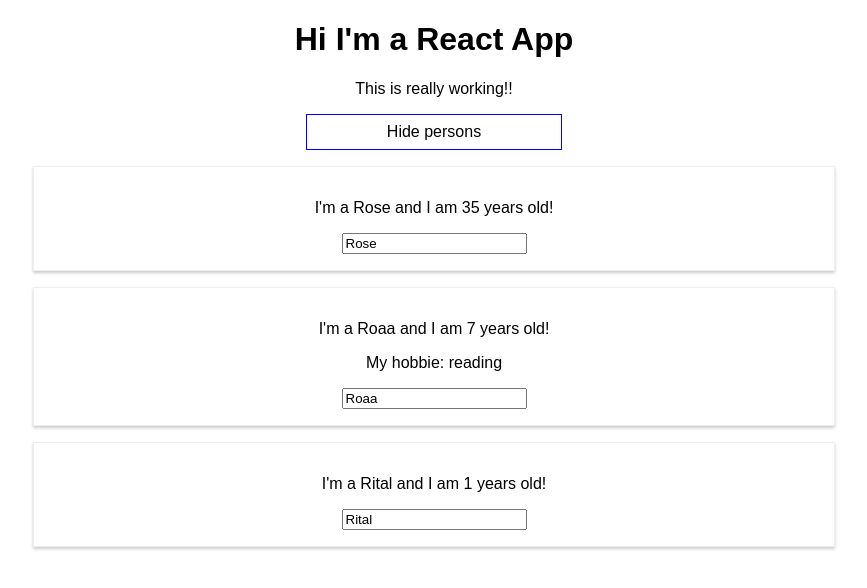
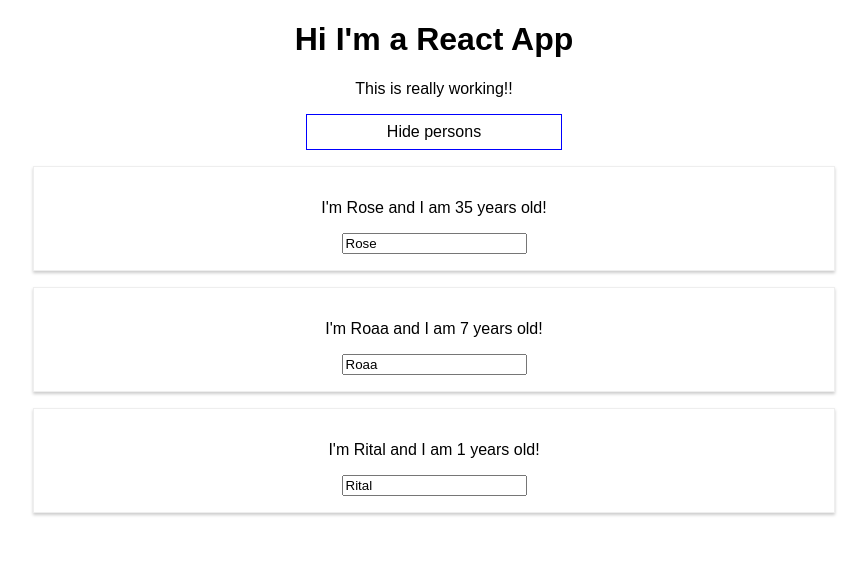
Before and after one commit to mahmoudismaiel/react_course, a React (Create React App) app in the folder my-app/: page / in a window 1280 px wide. Both pictures are taken after a click on the button "Show Persons". Shown: the top 588 px of the page, without its empty margins (206-1073 px from the left). Built offline with nearby package versions, Linux system fonts and the light colour scheme.

Commit message:
finished till lesson 60.Flexiable Lists

```diff
--- a/my-app/src/App.js
+++ b/my-app/src/App.js
@@ -7,47 +7,57 @@
   state = {
 
     persons: [
-      { name: "Rose", age: 35 },
-      { name: "Roaa", age: 7 },
-      { name: "Rital", age: 1 }
+      { id: '432', name: "Rose", age: 35 },
+      { id: '122', name: "Roaa", age: 7 },
+      { id: '1asd', name: "Rital", age: 1 }
     ],
     otherState: "some Other Value",
     buttonName: 'Show Persons',
     showPersons: false
   }
 
-  switchNameHandler = (newName) => {
-    //console.log('was Clicked');
-    //window.alert('was Clicked');
-    // DO NOT USE THIS:  this.state.persons[0].name = "Rose Mohamed";
-    this.setState({
-      persons: [
-        { name: newName, age: 35 },
-        { name: 'Roaa', age: 7 },
-        { name: 'Rital', age: 0.75 }
-      ]
-    })
+
+  nameChangedHandler = (event,id) => {
+    //this arrow function is executed over each element of the array
+    const personIndex = this.state.persons.findIndex(p=>{
+    return p.id === id;
+    });
+
+    //spread the element we need to mutate
+    //old javascript way
+    //const person = Object.assign({},this.state.persons[personIndex]);
+    //Modern ES6 way
+    const person = {
+      ...this.state.persons[personIndex]
+    };
+
+    person.name = event.target.value;
+
+    const newPersons = [...this.state.persons];
+    newPersons[personIndex] = person;
+
+    this.setState({ persons : newPersons})
+
   }
 
-  nameChangedHandler = (event) => {
-    //console.log('was Clicked');
-    //window.alert('was Clicked');
-    // DO NOT USE THIS:  this.state.persons[0].name = "Rose Mohamed";
-    this.setState({
-      persons: [
+  deletePersonHandler = (personIndex) => {
+    /** here you will delete the Original value of this.state.persons */
+    //const newPersons = this.state.persons;
+    /** here you are copying this.state.persons using spread operator ... */
+    const newPersons = [...this.state.persons];
+    newPersons.splice(personIndex, 1);
+    this.setState({ persons: newPersons })
 
-        { name: 'Rose', age: 35 },
-        { name: event.target.value, age: 7 },
-        { name: 'Rital', age: 0.75 }
-      ]
-    })
   }
 
   togglePersonHandler = () => {
+
+    const doesShow = this.state.showPersons;
     this.setState({
 
-      showPersons: !this.state.showPersons,
-      buttonName : this.state.showPersons ? 'Show Persons': 'Hide persons'
+      // showPersons: !this.state.showPersons,
+      showPersons: !doesShow,
+      buttonName: doesShow ? 'Show Persons' : 'Hide persons'
     })
 
   }
@@ -63,30 +73,34 @@
       cursor: 'pointer'
     };
 
+    let persons = null
 
+    if (this.state.showPersons) {
+
+      persons = (
+        <div>
+          {this.state.persons.map((person, index) => {
+            return <Person
+              click={() => this.deletePersonHandler(index)}
+              name={person.name}
+              age={person.age}
+              key={person.id}
+              changed={(event) => this.nameChangedHandler(event,person.id)}
+            />
+          })}
+
+        </div>
+      )
+    }
 
     return (
-      <div className="App">
+      <div className="App" >
         <h1>Hi I'm a React App</h1>
         <p> This is really working!!</p>
         <button
           style={buttonStyle}
           onClick={this.togglePersonHandler}>{this.state.buttonName}</button>
-        {this.state.showPersons ===true ?
-          <div>
-            <Person
-              name={this.state.persons[0].name}
-              age={this.state.persons[0].age} />
-            <Person
-              name={this.state.persons[1].name}
-              age={this.state.persons[1].age}
-              click={this.switchNameHandler.bind(this, 'Rose 2')}
-              changed={this.nameChangedHandler}> My hobbie: reading</Person>
-            <Person
-              name={this.state.persons[2].name}
-              age={this.state.persons[2].age} />
-          </div> : null
-        }
+        {persons}
       </div>
     );
     // return React.createElement('div',{className:'App'},React.createElement('h1',null,'I\'m React App!!!'));
--- a/my-app/src/Person/Person.js
+++ b/my-app/src/Person/Person.js
@@ -1,12 +1,10 @@
 import React from 'react';
 import './Person.css';
-
-
 
 const person = (props) => {
     return (
         <div className="Person">
-            <p onClick={props.click}> I'm a {props.name} and I am {props.age} years old! </p>
+            <p onClick={props.click}> I'm {props.name} and I am {props.age} years old! </p>
             <p>{props.children}</p>
             <input type="text" onChange={props.changed} defaultValue={props.name} />
         </div>
```
Also changed, not shown: 2 other files (tests, documents, lock files or other folders).
